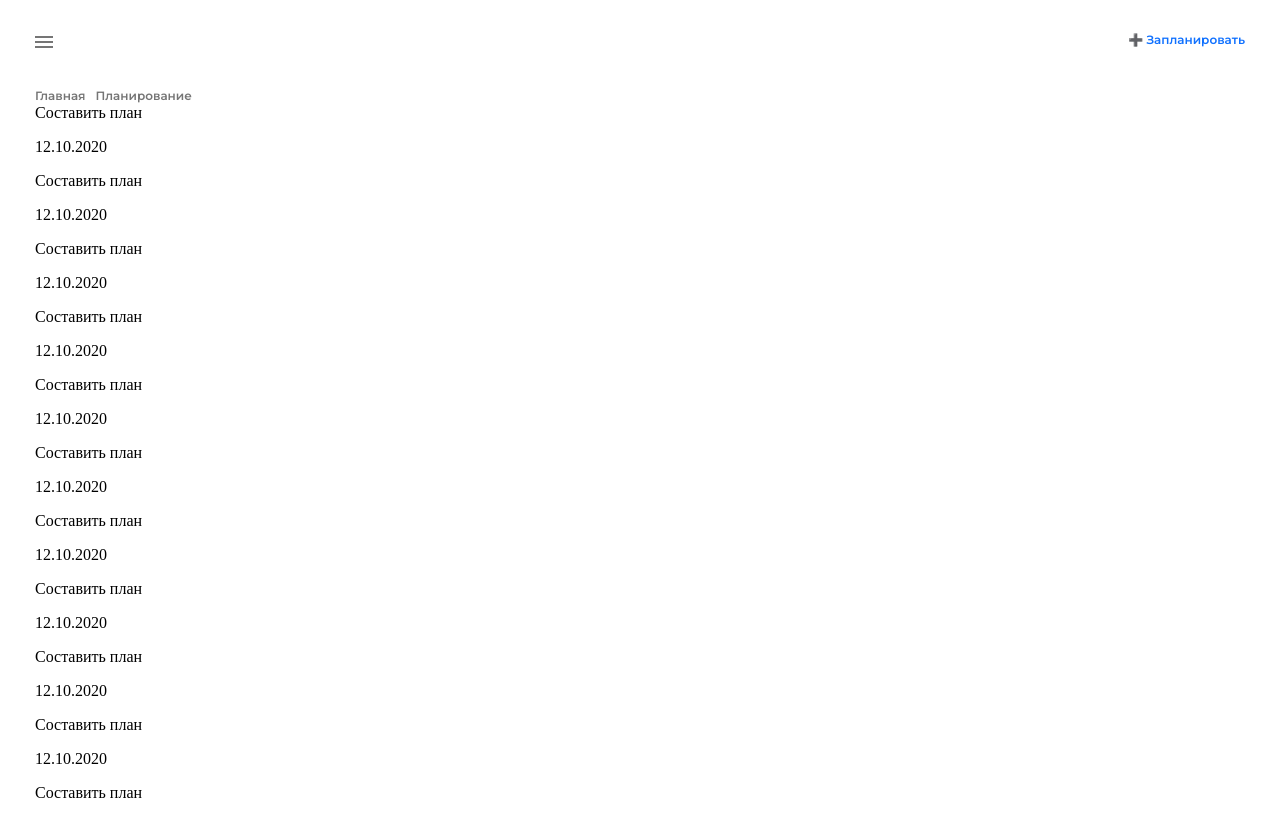
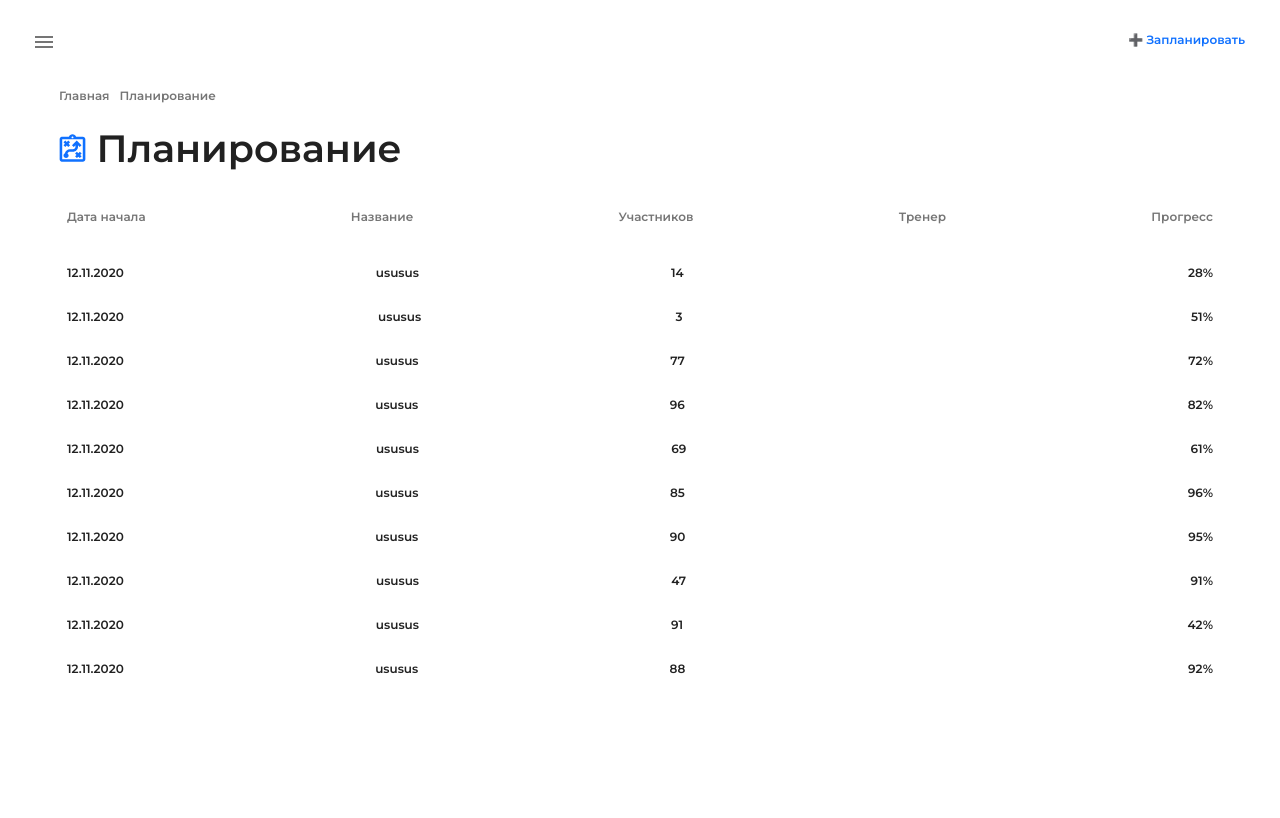
Before and after one commit to sashkaol/Planning, an Angular app in the folder my-app/: page / in a window 1280 px wide. Built offline with nearby package versions, Linux system fonts and the light colour scheme.

Commit message:
array or object

```diff
--- a/my-app/src/app/app.component.html
+++ b/my-app/src/app/app.component.html
@@ -13,7 +13,9 @@
       <li class="navbar__menu__item">Планирование</li>
     </ul>
   </div>
-  <list></list>
+  <div class="container">
+    <planning></planning>
+  </div>
 </div>
 
 <router-outlet></router-outlet>
--- a/my-app/src/app/app.component.scss
+++ b/my-app/src/app/app.component.scss
@@ -1,6 +1,5 @@
 $mainColor: black;
-@import url('https://fonts.googleapis.com/css2?family=Montserrat:wght@600&display=swap');
-$mainFont: 'Montserrat', sans-serif;
+@import '../styles.scss';
 
 * {
     margin: 0;
@@ -30,7 +29,9 @@ $mainFont: 'Montserrat', sans-serif;
     }
 }
 .navbar {
-    margin-top: 16px;
+    max-width: 1162px;
+    margin: 16px auto;
+    width: 100%;
     &__menu {
         display: flex;
         list-style: none;
@@ -44,3 +45,8 @@ $mainFont: 'Montserrat', sans-serif;
         }
     }
 }
+.container {
+    max-width: 1162px;
+    width: 100%;
+    margin: 0 auto;
+}
--- a/my-app/src/app/app.module.ts
+++ b/my-app/src/app/app.module.ts
@@ -3,11 +3,13 @@ import { BrowserModule } from '@angular/platform-browser';
 
 import { AppRoutingModule } from './app-routing.module';
 import { AppComponent } from './app.component';
-import { ListComponent } from './list/list.component';
+import { Planning } from './planning/planning.component';
+import { ListComponent } from './list/list.component'
 
 @NgModule({
   declarations: [
     AppComponent,
+    Planning,
     ListComponent
   ],
   imports: [
--- a/my-app/src/app/list/list.component.html
+++ b/my-app/src/app/list/list.component.html
@@ -1,5 +1,25 @@
-<div>
-    <div class="data">
-        {{ data[0]['plan'] }}
+<div class="list">
+    <ul class="title">
+        <li>Дата начала</li>
+        <li>Название</li>
+        <li>Участников</li>
+        <li>Тренер</li>
+        <li>Прогресс</li>
+    </ul>
+    <div class="list__record" *ngFor="let item of arr">
+        <li>{{ item[0] }}</li>
+        <li>{{ item[1] }}</li>
+        <li>{{ item[2] }}</li>
+        <li>{{ item[3] }}</li>
+        <li>{{ item[4] }}</li>
     </div>
+    <br />
+    <!-- <div class="list__record" *ngFor="let num of data">
+        Оно не работает так, как надо, но для кучи записей сойдет
+        <div *ngFor="let item of data[0] | keyvalue">
+            <div class="list__record__item">
+                {{ item.value }}
+            </div>
+        </div>
+    </div> -->
 </div>
--- a/my-app/src/app/list/list.component.scss
+++ b/my-app/src/app/list/list.component.scss
@@ -0,0 +1,35 @@
+@import '../../styles.scss';
+
+.list {
+    font-family: $mainFont;
+    font-weight: 500;
+    font-size: 12px;
+    line-height: 16px;
+    color: rgba(0, 0, 0, 0.87);
+    .title {
+        color: rgba(0, 0, 0, 0.54);
+        display: flex;
+        justify-content: space-between;
+        padding: 14px 8px;
+        list-style: none;
+    }
+    &__record {
+        transition: background 0.3s ease-out;
+        display: flex;
+        justify-content: space-between;
+        height: 44px;
+        align-items: center;
+        padding: 14px 8px;
+        box-sizing: border-box;
+        list-style: none;
+        &__item {
+            margin-right: 24px;
+        }
+    }
+}
+.list__record:hover {
+    background: #f6f6f6;
+    border-radius: 4px;
+    transition: background 0.3s ease-out;
+    cursor: pointer;
+}
--- a/my-app/src/app/list/list.component.ts
+++ b/my-app/src/app/list/list.component.ts
@@ -7,20 +7,34 @@ import { Component, OnInit } from '@angular/core';
 })
 export class ListComponent implements OnInit {
     title = 'list';
-    private name:string = 'ыыы';
-    data: any[] = [];
+    //data: Object[] = [];
+    arr: any[] = [];
+    //item: Object = {};
 
     ngOnInit() {
         for (let i = 0; i < 10; i++) {
-            this.data.push({
-                date: '12.10.2020',
-                plan: 'Составить план'
-            })
-            document.querySelector('.data')?.insertAdjacentHTML('beforeend', `
-            <p>${this.data[i]['date']}</p>
-            <p>${this.data[i]['plan']}</p>`)
+            let it = [
+                '12.11.2020',
+                'ususus',
+                Math.round(Math.random() * 100),
+                '',
+                String(Math.round(Math.random() * 100)) + '%'
+            ]
+            this.arr.push(it)
         }
-        console.log(this.data);
-        return this.data
+        console.log(this.arr);
+        // for (let i = 0; i < 10; i++) {
+        //     this.item = {
+        //         Adate: '12.10.2020',
+        //         Bplan: 'Составить план',
+        //         Cparticipants: Math.round(Math.random() * (i+1) * 100),
+        //         Dcoach: '',
+        //         Eprogress: String(Math.round(Math.random() * (i+1) * 100)) + '%'
+        //     }
+        //     this.data.push(this.item)
+        //     console.log(this.data[i]);
+        // }
+        // return this.data, this.arr
+        return this.arr
     }
 }
--- /dev/null
+++ b/my-app/src/app/planning/planning.component.html
@@ -0,0 +1,7 @@
+<h1 class="title">
+    <img class="icon" src="../../assets/Union.svg" alt="">
+    Планирование
+</h1>
+<div class="plans">
+    <list></list>
+</div>
--- /dev/null
+++ b/my-app/src/app/planning/planning.component.scss
@@ -0,0 +1,13 @@
+@import '../../styles.scss';
+
+.title {
+    font-weight: bold;
+    font-size: 38px;
+    line-height: 40px;
+    color: rgba(0, 0, 0, 0.87);
+    font-family: $mainFont;
+    .icon {
+        max-width: 27px;
+        width: 100%;
+    }
+}
--- a/my-app/src/styles.scss
+++ b/my-app/src/styles.scss
@@ -1 +1,3 @@
 /* You can add global styles to this file, and also import other style files */
+@import url('https://fonts.googleapis.com/css2?family=Montserrat:wght@600&display=swap');
+$mainFont: 'Montserrat', sans-serif;
```
Also changed, not shown: my-app/src/app/planning/planning.component.ts (added, +10 -0 lines), my-app/src/assets/Union.svg (added).
